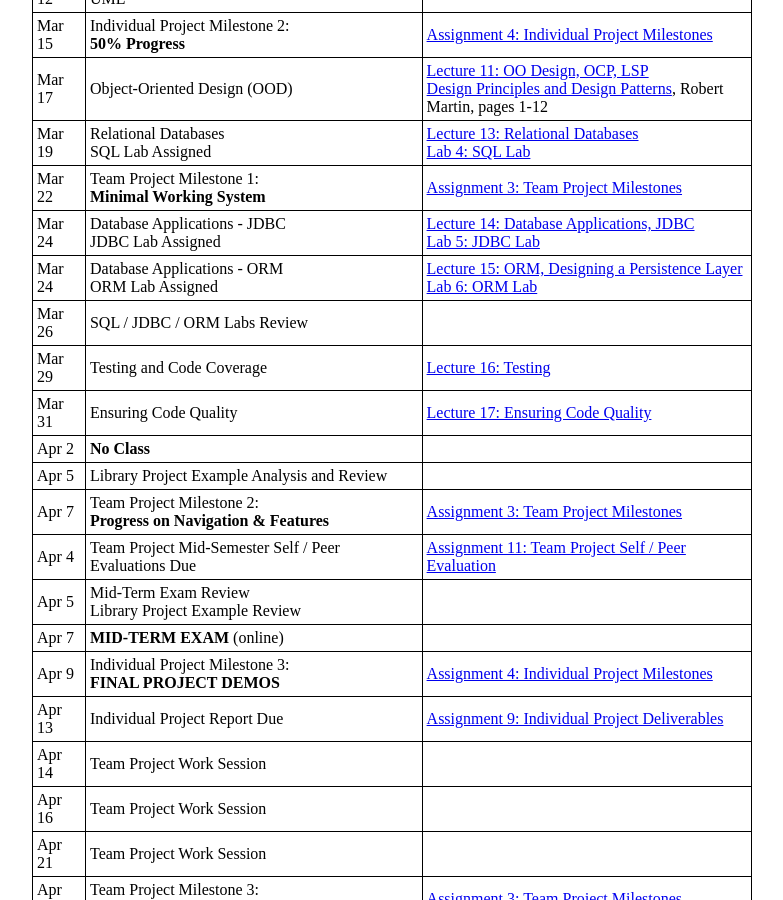
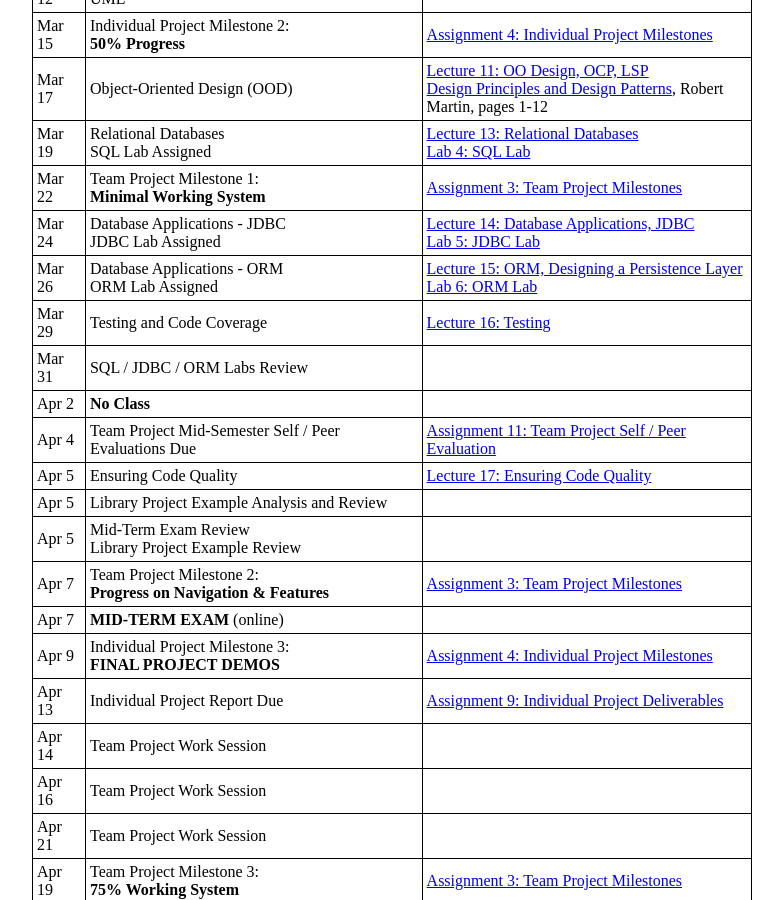
Before and after one commit to ycpcs/cs320-spring2021, a Jekyll site: the page built from schedule.md, in a window 1280 px wide and 900 px high, scrolled down 1080 px. Shown: the whole window, without its empty margins (248-1031 px from the left). Built offline with Jekyll 4.4.1, drawn with Linux system fonts in a browser that asks for light colours.

Commit message:
updated lab schedule

```diff
--- a/schedule.md
+++ b/schedule.md
@@ -35,15 +35,15 @@ Mar 17 | Object-Oriented Design (OOD) | [Lecture 11: OO Design, OCP, LSP](lectur
 Mar 19 | Relational Databases<br> SQL Lab Assigned | [Lecture 13: Relational Databases](lectures/lecture13.html)<br> [Lab 4: SQL Lab](./labs/lab04.html)
 Mar 22 | Team Project Milestone 1:<br> **Minimal Working System** | [Assignment 3: Team Project Milestones](assign/assign03.html)
 Mar 24 | Database Applications - JDBC<br> JDBC Lab Assigned | [Lecture 14: Database Applications, JDBC](lectures/lecture14.html)<br> [Lab 5: JDBC Lab](./labs/lab05.html)
-Mar 24 | Database Applications - ORM <br> ORM Lab Assigned | [Lecture 15: ORM, Designing a Persistence Layer](lectures/lecture15.html)<br> [Lab 6: ORM Lab](./labs/lab06.html)
-Mar 26 | SQL / JDBC / ORM Labs Review
+Mar 26 | Database Applications - ORM <br> ORM Lab Assigned | [Lecture 15: ORM, Designing a Persistence Layer](lectures/lecture15.html)<br> [Lab 6: ORM Lab](./labs/lab06.html)
 Mar 29 | Testing and Code Coverage | [Lecture 16: Testing](lectures/lecture16.html)
-Mar 31 | Ensuring Code Quality | [Lecture 17: Ensuring Code Quality](lectures/lecture17.html)
+Mar 31 | SQL / JDBC / ORM Labs Review
 Apr 2  | **No Class**
+Apr 4  | Team Project Mid-Semester Self / Peer Evaluations Due | [Assignment 11: Team Project Self / Peer Evaluation](assign/assign11.html)
+Apr 5 | Ensuring Code Quality | [Lecture 17: Ensuring Code Quality](lectures/lecture17.html)
 Apr 5 | Library Project Example Analysis and Review
+Apr 5  | Mid-Term Exam Review <br> Library Project Example Review
 Apr 7  | Team Project Milestone 2:<br> **Progress on Navigation & Features** | [Assignment 3: Team Project Milestones](assign/assign03.html)
-Apr 4  | Team Project Mid-Semester Self / Peer Evaluations Due | [Assignment 11: Team Project Self / Peer Evaluation](assign/assign11.html)
-Apr 5  | Mid-Term Exam Review <br> Library Project Example Review
 Apr 7  | **MID-TERM EXAM** (online)
 Apr 9  | Individual Project Milestone 3:<br> **FINAL PROJECT DEMOS** | [Assignment 4: Individual Project Milestones](assign/assign04.html)
 Apr 13 | Individual Project Report Due | [Assignment 9: Individual Project Deliverables](assign/assign09.html)
```
Also changed, not shown: labs/index.md (+3 -3 lines).
